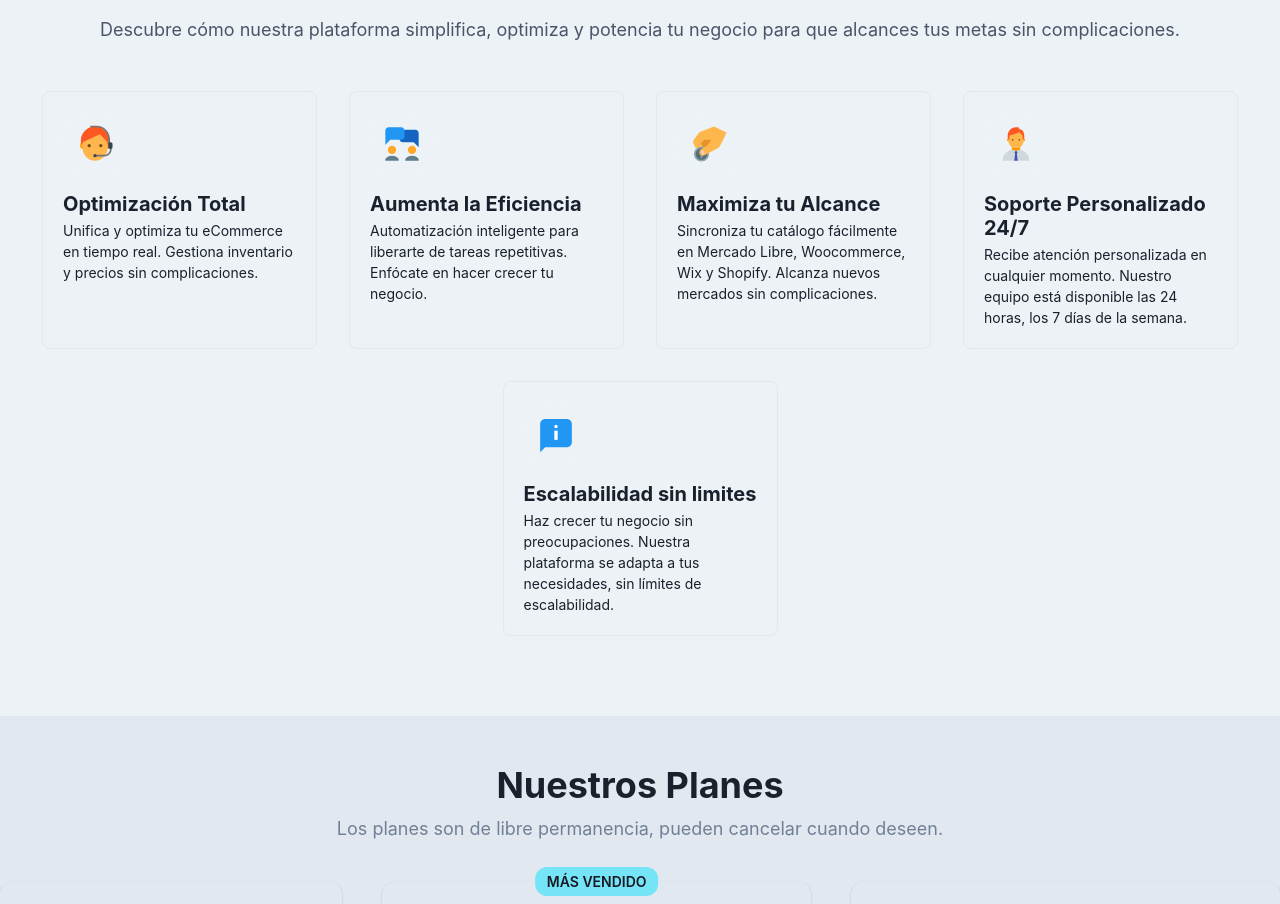
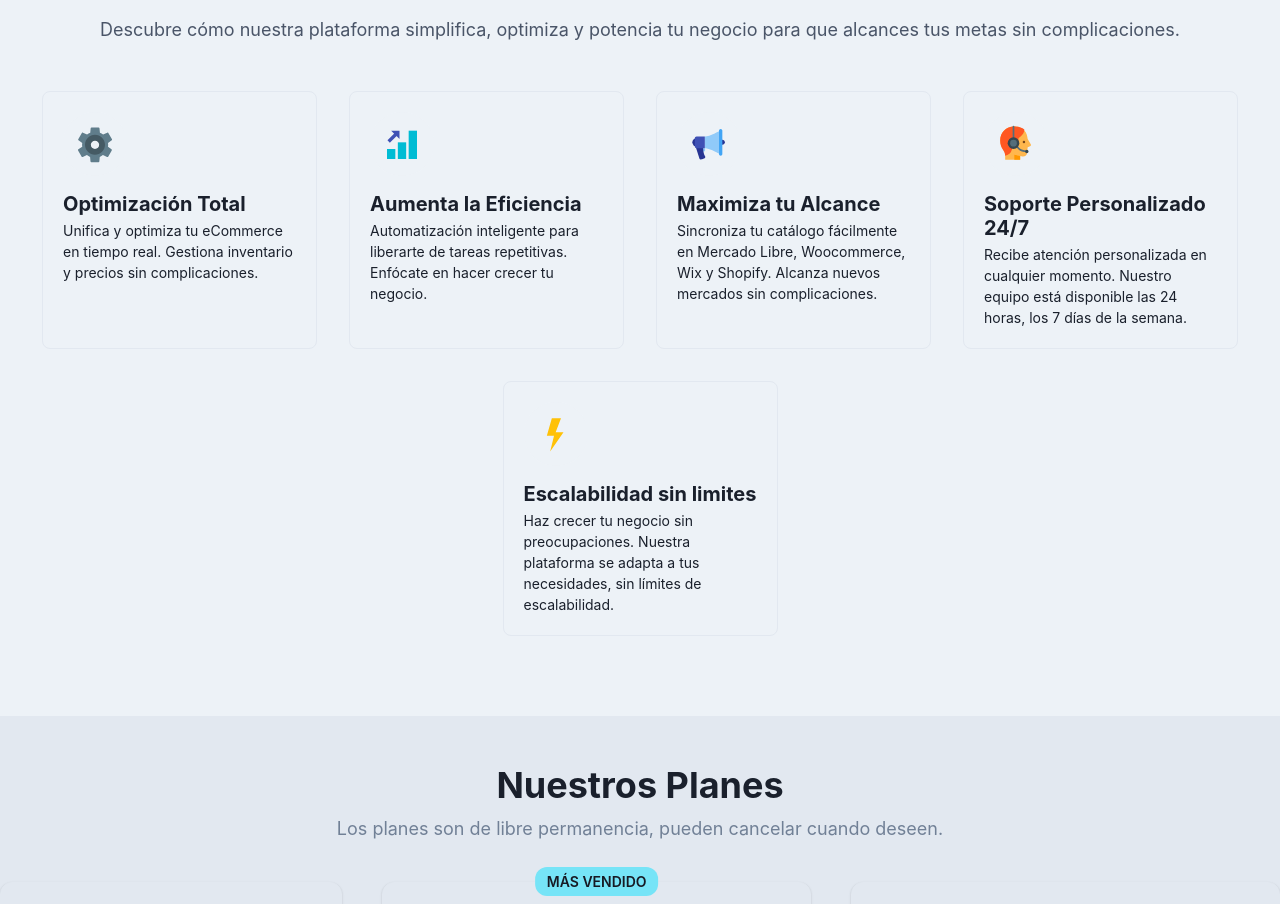
Before and after one commit to Sxnty/meliSync-landing, a React (Vite) app: page / in a window 1280 px wide. Shown: the part 960-1864 px from the top of the page. Built offline with nearby package versions, Linux system fonts and the light colour scheme.

Commit message:
fixed icons

```diff
--- a/src/components/Features.jsx
+++ b/src/components/Features.jsx
@@ -14,11 +14,11 @@ import {
   useColorModeValue,
 } from '@chakra-ui/react';
 import {
-  FcAbout,
-  FcAssistant,
-  FcCollaboration,
-  FcDonate,
-  FcManager,
+  FcSettings ,
+  FcPositiveDynamic ,
+  FcAdvertising ,
+  FcCustomerSupport ,
+  FcFlashOn  ,
 } from 'react-icons/fc';
 
 const Card = ({ heading, description, icon }) => {
@@ -75,7 +75,7 @@ export default function gridListWith() {
         <Flex flexWrap='wrap' gridGap={'2rem'} justify='center'>
           <Card
             heading={'Optimización Total'}
-            icon={<Icon as={FcAssistant} w={10} h={10} />}
+            icon={<Icon as={FcSettings } w={10} h={10} />}
             description={
               'Unifica y optimiza tu eCommerce en tiempo real. Gestiona inventario y precios sin complicaciones.'
             }
@@ -83,7 +83,7 @@ export default function gridListWith() {
           />
           <Card
             heading={'Aumenta la Eficiencia'}
-            icon={<Icon as={FcCollaboration} w={10} h={10} />}
+            icon={<Icon as={FcPositiveDynamic  } w={10} h={10} />}
             description={
               'Automatización inteligente para liberarte de tareas repetitivas. Enfócate en hacer crecer tu negocio.'
             }
@@ -91,7 +91,7 @@ export default function gridListWith() {
           />
           <Card
             heading={'Maximiza tu Alcance'}
-            icon={<Icon as={FcDonate} w={10} h={10} />}
+            icon={<Icon as={FcAdvertising } w={10} h={10} />}
             description={
               'Sincroniza tu catálogo fácilmente en Mercado Libre, Woocommerce, Wix y Shopify. Alcanza nuevos mercados sin complicaciones.'
             }
@@ -99,7 +99,7 @@ export default function gridListWith() {
           />
           <Card
             heading={'Soporte Personalizado 24/7'}
-            icon={<Icon as={FcManager} w={10} h={10} />}
+            icon={<Icon as={FcCustomerSupport } w={10} h={10} />}
             description={
               'Recibe atención personalizada en cualquier momento. Nuestro equipo está disponible las 24 horas, los 7 días de la semana.'
             }
@@ -107,7 +107,7 @@ export default function gridListWith() {
           />
           <Card
             heading={'Escalabilidad sin limites'}
-            icon={<Icon as={FcAbout} w={10} h={10} />}
+            icon={<Icon as={FcFlashOn  } w={10} h={10} />}
             description={
               'Haz crecer tu negocio sin preocupaciones. Nuestra plataforma se adapta a tus necesidades, sin límites de escalabilidad.'
             }
```
